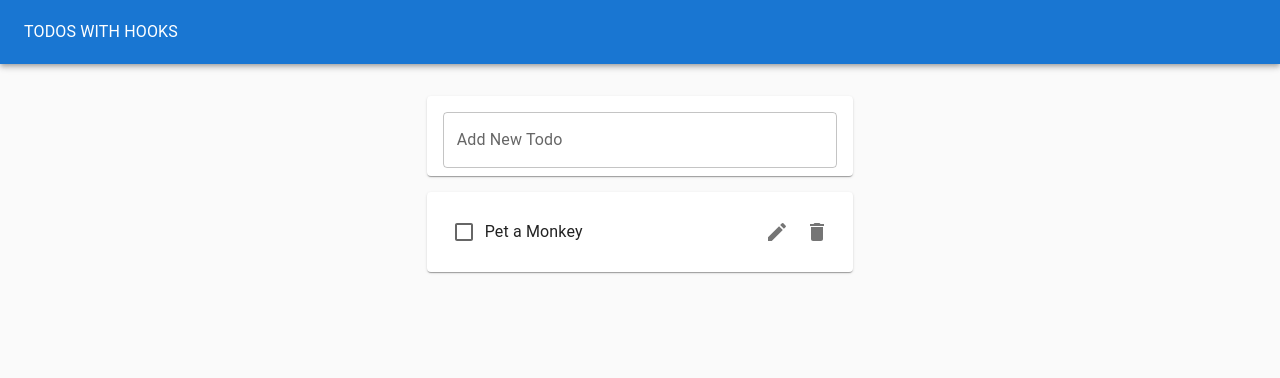
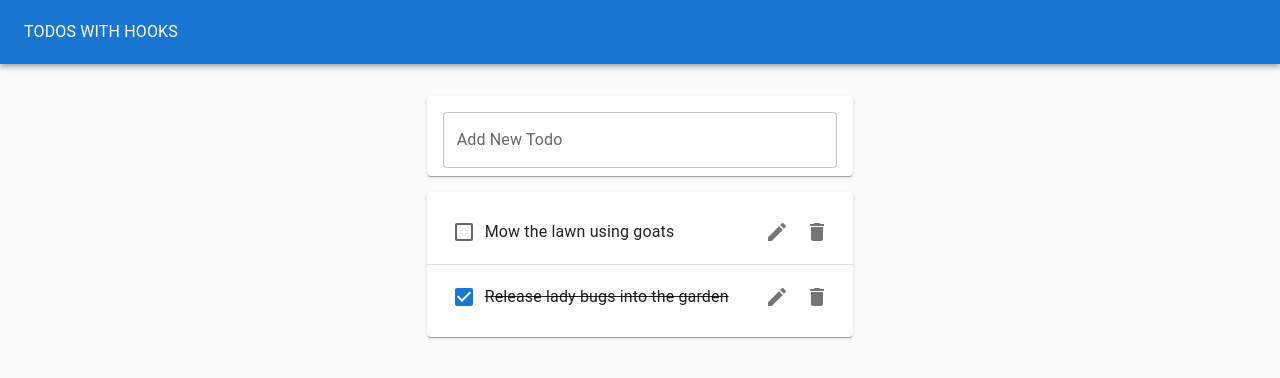
Before and after one commit to operator130/list-app, a React (Create React App) app: page / in a window 1280 px wide. Shown: the top 378 px of the page. Built offline with nearby package versions, Linux system fonts and the light colour scheme.

Commit message:
add Todo Context

```diff
--- a/src/EditTodoForm.js
+++ b/src/EditTodoForm.js
@@ -1,9 +1,12 @@
-import React from 'react';
+import React, { useContext } from 'react';
 import TextField from "@mui/material/TextField";
 import useInputState from './hooks/useInputState';
+import { TodosContext } from "./contexts/todos.context";
 
-function EditTodoForm({ id, task, editTodo, toggleEditForm }) {
-    const [value, handleChange, reset] = useInputState(task);
+function EditTodoForm({ id, task, toggleEditForm }) {
+  const { editTodo } = useContext(TodosContext);
+  const [value, handleChange, reset] = useInputState(task);
+
     return (
       <form
         onSubmit={(e) => {
--- a/src/Todo.js
+++ b/src/Todo.js
@@ -1,4 +1,4 @@
-import React from 'react';
+import React, { useContext } from 'react';
 import useToggleState from './hooks/useToggleState';
 import EditTodoForm from './EditTodoForm';
 import ListItem from "@mui/material/ListItem";
@@ -8,13 +8,16 @@
 import DeleteIcon from "@mui/icons-material/Delete";
 import EditIcon from "@mui/icons-material/Edit";
 import ListItemSecondaryAction from '@mui/material/ListItemSecondaryAction';
+import { TodosContext } from "./contexts/todos.context";
 
-function Todo({ id, task, completed, removeTodo, toggleTodo, editTodo }) {
-    const [isEditing, toggle] = useToggleState(false);
+function Todo({ id, task, completed }) {
+  const { removeTodo, toggleTodo } = useContext(TodosContext);
+  const [isEditing, toggle] = useToggleState(false);
+
     return (
       <ListItem style={{height: '64px'}}>
         {isEditing ? (
-                <EditTodoForm editTodo={editTodo} id={id} task={task} toggleEditForm={toggle} />
+                <EditTodoForm id={id} task={task} toggleEditForm={toggle} />
         ) : (
           <>
             <Checkbox
--- a/src/TodoApp.js
+++ b/src/TodoApp.js
@@ -1,5 +1,4 @@
 import React from 'react';
-import useTodoState from './hooks/useTodoState';
 import TodoList from './TodoList';
 import TodoForm from './TodoForm';
 import Typography from '@mui/material/Typography';
@@ -7,10 +6,9 @@
 import AppBar from '@mui/material/AppBar';
 import Toolbar from '@mui/material/Toolbar';
 import Grid from '@mui/material/Grid';
+import { TodosProvider } from './contexts/todos.context';
 
 function TodoApp() {
-    const initialTodos = [{ id: 1, task: "Pet a Monkey", completed: false }];
-    const { todos, addTodo, removeTodo, toggleTodo, editTodo } = useTodoState(initialTodos);
 
     return (
       <Paper
@@ -29,8 +27,10 @@
         </AppBar>
         <Grid container justifyContent="center" style={{ marginTop: "1rem" }}>
           <Grid item xs={11} md={8} lg={4}>
-            <TodoForm addTodo={addTodo} />
-                    <TodoList todos={todos} removeTodo={removeTodo} toggleTodo={toggleTodo} editTodo={editTodo} />
+            <TodosProvider>
+              <TodoForm />
+              <TodoList />
+            </TodosProvider>
           </Grid>
         </Grid>
       </Paper>
--- a/src/TodoForm.js
+++ b/src/TodoForm.js
@@ -1,10 +1,13 @@
-import React from 'react';
+import React, { useContext } from 'react';
 import Paper from "@mui/material/Paper";
 import TextField from "@mui/material/TextField";
 import useInputState from './hooks/useInputState';
+import { TodosContext } from './contexts/todos.context';
 
-function TodoForm({addTodo}) {
-    const [value, handleChange, reset] = useInputState("");
+function TodoForm() {
+  const [value, handleChange, reset] = useInputState("");
+  const { addTodo } = useContext(TodosContext);
+
     return (
       <Paper style={{margin: '1rem 0', padding: '0 1rem'}}>
             <form onSubmit={e => {
--- a/src/TodoList.js
+++ b/src/TodoList.js
@@ -1,10 +1,12 @@
-import React from 'react';
+import React, { useContext } from 'react';
 import Paper from "@mui/material/Paper";
 import List from "@mui/material/List";
 import Divider from "@mui/material/Divider";
 import Todo from './Todo';
+import { TodosContext } from "./contexts/todos.context";
 
-function TodoList({ todos, removeTodo, toggleTodo, editTodo }) {
+function TodoList() {
+  const { todos } = useContext(TodosContext);
     if (todos.length)
         return (
       <Paper>
@@ -14,9 +16,7 @@
                   <Todo
                       {...todo}
                       key={todo.id}
-                      removeTodo={removeTodo}
-                      toggleTodo={toggleTodo}
-                      editTodo={editTodo} />
+                      />
                   {i < todos.length - 1 && <Divider />}
             </>
           ))}
--- /dev/null
+++ b/src/contexts/todos.context.js
@@ -0,0 +1,18 @@
+import React, { createContext } from 'react';
+import useTodoState from '../hooks/useTodoState';
+
+const defaultTodos = [
+    { id: 1, task: 'Mow the lawn using goats', completed: false },
+    { id: 2, task: 'Release lady bugs into the garden', completed: true }
+];
+
+export const TodosContext = createContext()
+
+export function TodosProvider(props) {
+    const todosStuff = useTodoState(defaultTodos);
+    return (
+        <TodosContext.Provider value={todosStuff}>
+            {props.children}
+        </TodosContext.Provider>
+    );
+}
```
